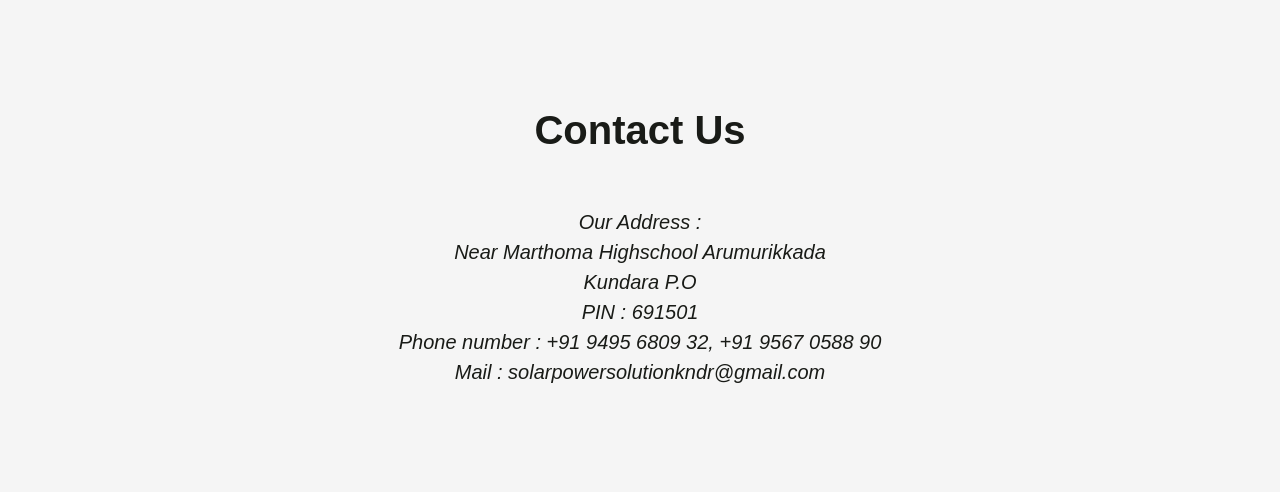
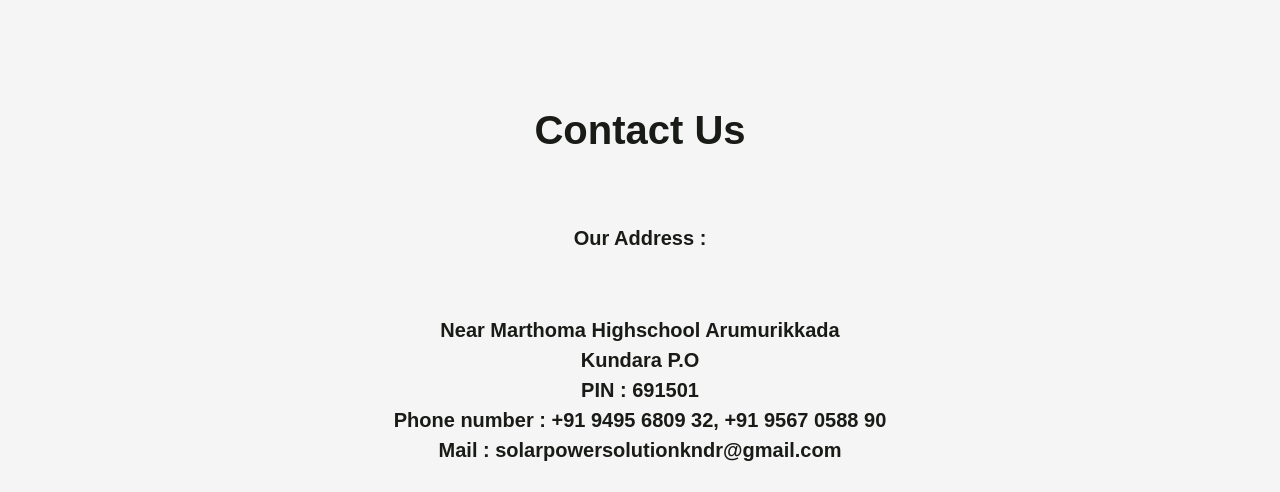
Before and after one commit to M3N7OR/solar_power_solution, a plain HTML site: page index.html in a window 1280 px wide. Shown: the part 2247-2739 px from the top of the page. Drawn offline with Linux system fonts and the light colour scheme; a web font is replaced by a local one.

Commit message:
About Us changed

```diff
--- a/assets/css/index.css
+++ b/assets/css/index.css
@@ -71,6 +71,7 @@ html {
 
 .content h1 {
     font-size: 60px;
+    text-align: center;
 }
 
 .overlay .content h3 {
@@ -79,6 +80,7 @@ html {
     font-weight: 750;
     line-height: 20px;
     font-size: 20px;
+    text-align: center;
 }
 
 a {
@@ -369,6 +371,7 @@ p {
     gap: 1.1rem;
 }
 
+
 @media screen and (min-width:768px) {
     .detail .row {
         display: grid;
@@ -407,16 +410,16 @@ h3 {
 
 .title p3,
 p2 {
-    font-weight: 1500;
+    /* font-weight: 1500; */
     font-size: 20px;
     font-style: italic;
 }
-@media only screen and (max-width: 1000px){
+@media only screen and (max-width: 1440px){
     html,body{
         overflow-x: hidden;
     }
 }
-@media only screen and (max-width: 540px){
+@media only screen and (max-width: 480px){
    .wrapper{
        flex-wrap: wrap;
     }
@@ -424,7 +427,7 @@ p2 {
         font-weight: bold;
     }
 }
-@media screen and (min-width: 992px) {
+@media screen and (min-width: 976px) {
     .navbar {
         background: transparent;
         margin-top: 1.4rem;
--- a/index.html
+++ b/index.html
@@ -153,9 +153,9 @@
         <div class="container">
             <div class="title">
                 <h5>Contact Us</h5>
-                <p3>Our Address :<br></p3>
-                <p2>Near Marthoma Highschool Arumurikkada<br>Kundara P.O<br>PIN : 691501<br>Phone number :
-                    +91 9495 6809 32, +91 9567 0588 90<br>Mail : solarpowersolutionkndr@gmail.com</p2>
+                <p>Our Address :<br></p>
+                <p>Near Marthoma Highschool Arumurikkada<br>Kundara P.O<br>PIN : 691501<br>Phone number :
+                    +91 9495 6809 32, +91 9567 0588 90<br>Mail : solarpowersolutionkndr@gmail.com</p>
             </div>
         </div>
     </section>
```
